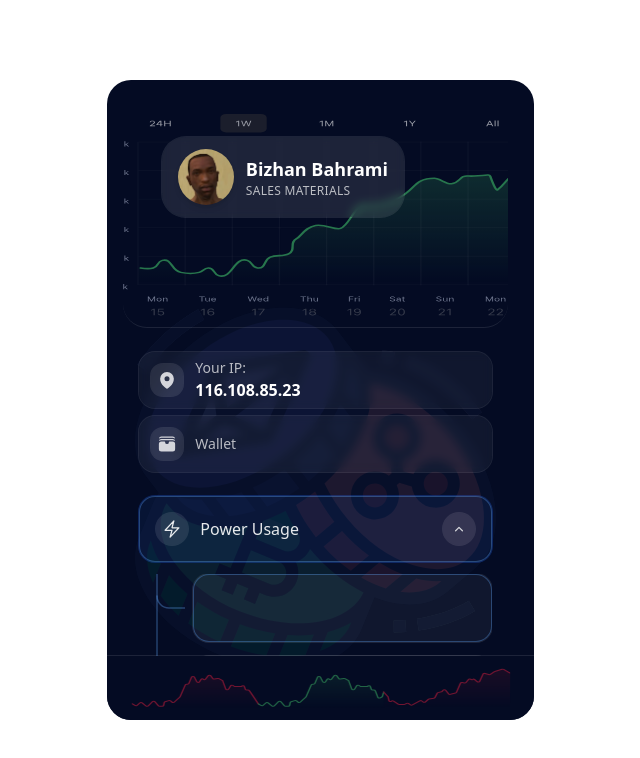
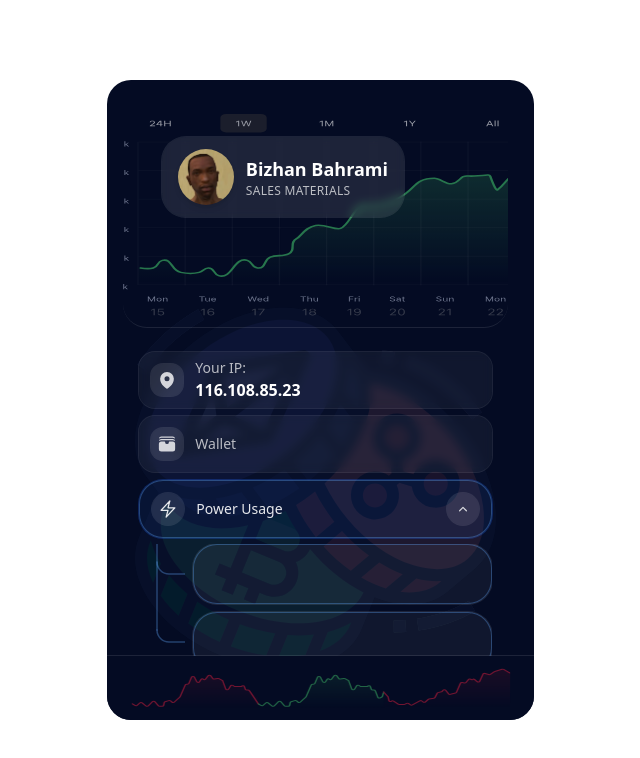
Before and after one commit to MohammadmehdiJamalpour/crypto-panel-script, a React (Vite) app: page / in a window 1280 px wide. Shown: the top 758 px of the page, without its empty margins (618-1258 px from the left). Built offline with nearby package versions, Linux system fonts and the light colour scheme.

Commit message:
accordions and accordion items width and height control added

```diff
--- a/src/components/AccordionItemsBody.jsx
+++ b/src/components/AccordionItemsBody.jsx
@@ -63,14 +63,15 @@ function useRailGeometry({ bodyRef, stackRef, itemRefs, deps = [] }) {
 
 /**
  * AccordionItemsBody
- * - renders the items stack with left padding for elbows
- * - draws the vertical rail + rounded elbows
- * - clones children to pass refs and the open state for border coloring
+ * - Renders the items stack with left padding for elbows
+ * - Draws the vertical rail + rounded elbows
+ * - Clones children to pass refs and the open state for border coloring
+ * - STATIC item gap to enforce consistent spacing
  */
 export default function AccordionItemsBody({
   children,
   open,
-  gap,
+  // gap,  // ← ignore external gap; we use a static internal value
   railOffset,
   elbowLen,
   elbowRadius,
@@ -97,13 +98,16 @@ export default function AccordionItemsBody({
   const overlayW = railOffset + elbowLen;
   const padLeft = overlayW + 8;
 
+  // STATIC gap here (px); change this one value to adjust globally
+  const STACK_GAP = 8;
+
   return (
     <div ref={bodyRef} className={cx("relative", className)}>
       {/* Items stack */}
       <div
         ref={stackRef}
         className="flex flex-col"
-        style={{ gap, paddingLeft: padLeft }}
+        style={{ gap: STACK_GAP, paddingLeft: padLeft }}
       >
         {itemsArr.map((child, i) =>
           cloneElement(child, {
@@ -151,7 +155,7 @@ export default function AccordionItemsBody({
                 const cy = Math.max(R, Math.min(H - R, y));
                 const d = [
                   `M ${railOffset} ${cy - R}`,
-                  `a ${R} ${R} 0 0 0 ${R} ${R}`,     // sweep flag kept as in your version
+                  `a ${R} ${R} 0 0 0 ${R} ${R}`,
                   `h ${Math.max(0, elbowLen - R)}`,
                 ].join(" ");
                 return (
--- a/src/components/AccordionRail.jsx
+++ b/src/components/AccordionRail.jsx
@@ -56,39 +56,33 @@ const SmoothCollapse = forwardRef(function SmoothCollapse(
   );
 });
 
-/* Item wrapper (unchanged from your design) */
+/* ----------------------------------------------------------
+   AccordionItem (ONE MODE: fixed height, full width)
+----------------------------------------------------------- */
 export const AccordionItem = forwardRef(function AccordionItem(
   {
     children,
     className = "",
     decorated = true,
-    padding = "0",
+    padding,                    // optional override
     bgClass = "bg-white/[0.05]",
     baseRingClass = "ring-1 ring-white/10",
-    optionHeight = 68,
-    height,
-    minHeight,
-    width,
-    style,
     _open = false,
   },
   ref
 ) {
-  const mergedStyle = {
-    ...(height == null && minHeight == null ? { height: optionHeight } : null),
-    ...(width != null ? { width } : null),
-    ...(height != null ? { height } : null),
-    ...(minHeight != null ? { minHeight } : null),
-    ...style,
-  };
+  const DEFAULT_HEIGHT = 60;
+  const DEFAULT_PADDING = "p-1";
 
+  const mergedStyle = { height: DEFAULT_HEIGHT };
+  const padCls = padding ?? DEFAULT_PADDING;
   const borderCls = _open ? "border border-[color:var(--rail)]" : "border-0";
 
   if (!decorated) {
     return (
       <div
         ref={ref}
-        className={cx("relative rounded-2xl", bgClass, borderCls, className)}
+        className={cx("relative w-full rounded-3xl", bgClass, borderCls, padCls, className)}
         style={mergedStyle}
       >
         {children}
@@ -100,11 +94,11 @@ export const AccordionItem = forwardRef(function AccordionItem(
     <div
       ref={ref}
       className={cx(
-        "relative rounded-2xl",
+        "relative w-full rounded-3xl",
         bgClass,
-        padding,
         baseRingClass,
         borderCls,
+        padCls,
         className
       )}
       style={mergedStyle}
@@ -116,7 +110,7 @@ export const AccordionItem = forwardRef(function AccordionItem(
 
 /**
  * AccordionSection
- * - renderHeader?(state) lets you fully control header content (e.g., LabelRow with chevron)
+ * - gap is STATIC (no prop)
  */
 export function AccordionSection({
   title = "Section",
@@ -126,8 +120,7 @@ export function AccordionSection({
   onToggle,
   size = "md",
 
-  // Rail/connector tuning
-  gap = 12,
+  // --- Rail/connector tuning (kept configurable) ---
   railOffset = 12,
   elbowLen = 24,
   elbowRadius = 10,
@@ -147,14 +140,18 @@ export function AccordionSection({
   const uid = useId();
   const [open, setOpen] = useState(defaultOpen);
 
+  // STATIC item stack gap (px)
+  const STACK_GAP = 6;
+
+  // compact header tokens to match your design
   const sizes = {
     sm: { pad: "px-3 py-3", bubble: "h-8 w-8", title: "text-sm" },
-    md: { pad: "px-4 py-4", bubble: "h-8 w-8", title: "text-base" },
+    md: { pad: "px-3 py-3", bubble: "h-8 w-8", title: "text-sm" },
   }[size];
 
   const overlayProps = {
     open,
-    gap,
+    gap: STACK_GAP,            // <- static gap
     railOffset,
     elbowLen,
     elbowRadius,
@@ -172,18 +169,18 @@ export function AccordionSection({
     <>
       <span
         className={cx(
-          "shrink-0 grid place-items-center rounded-2xl bg-white/10 ring-1 ring-white/10",
+          "shrink-0 grid place-items-center rounded-3xl bg-white/10 ring-1 ring-white/10",
           sizes.bubble
         )}
       >
-        {icon ?? <span className="h-1.5 w-1.5 rounded-full bg-white/70" />}
+        {icon ?? <span className="h-1.5 w-1.5 rounded-3ull bg-white/70" />}
       </span>
       <span className={cx("flex-1 text-left font-medium", sizes.title)}>
         {title}
       </span>
       <span
         className={cx(
-          "shrink-0 grid place-items-center rounded-2xl bg-white/10 ring-1 ring-white/10",
+          "shrink-0 grid place-items-center rounded-3xl bg-white/10 ring-1 ring-white/10",
           sizes.bubble
         )}
       >
@@ -216,9 +213,9 @@ export function AccordionSection({
           });
         }}
         className={cx(
-          "w-full flex items-center gap-3 rounded-2xl",
+          "w-full flex items-center gap-3 rounded-3xl",
           headerBgClass,
-          "py-4 text-white/90",
+          "py-3 text-white/90",
           "ring-1 duration-300 transition-all ring-blue-600/30 focus:outline-none focus:ring-1 focus:ring-blue-500/80",
           sizes.pad,
           headerBorderCls
@@ -227,7 +224,7 @@ export function AccordionSection({
         {headerInner}
       </button>
 
-      <SmoothCollapse open={open} className="mt-3" aria-hidden={!open}>
+      <SmoothCollapse open={open} className="mt-1.5" aria-hidden={!open}>
         <div id={`${uid}-panel`} role="region" aria-label={`${title} details`}>
           <AccordionItemsBody {...overlayProps}>{children}</AccordionItemsBody>
         </div>
@@ -236,8 +233,7 @@ export function AccordionSection({
   );
 }
 
-/* Container for multiple sections */
-export default function Accordion({ children, className = "", gap = "md" }) {
-  const gapCls = gap === "sm" ? "space-y-2" : gap === "md" ? "space-y-3" : "space-y-0";
-  return <div className={cx(gapCls, className)}>{children}</div>;
+/* Container for multiple sections — STATIC spacing between sections */
+export default function Accordion({ children, className = "" }) {
+  return <div className={cx("space-y-2", className)}>{children}</div>;
 }
--- a/src/layout/Body.jsx
+++ b/src/layout/Body.jsx
@@ -27,7 +27,7 @@ export default function Body({ className = "" }) {
         </div>
       </div>
 
-      <div className="relative z-10 mx-auto container max-w-md space-y-6">
+      <div className="relative z-10 mx-auto container max-w-md space-y-2">
         {/* NON-OPENABLE labels in one container */}
         <LabelsGroup
           items={[
@@ -45,25 +45,6 @@ export default function Body({ className = "" }) {
         />
 
         <Accordion>
-          {/* Accordion header uses LabelRow with chevron (openable) */}
-          {/* <AccordionSection
-            title="Network Details"
-            accentColor="rgb(96 165 250 / 0.35)"
-            renderHeader={({ open }) => (
-              <LabelRow
-                icon={<MapPinIcon className="h-5 w-5 text-white/80" />}
-                label="Network"
-                value="More details"
-                compact
-                chevron
-                chevronRotated={open}
-                className="bg-white/[0.05] w-full"
-              />
-            )}
-          >
-            <AccordionItem><Block /></AccordionItem>
-          </AccordionSection> */}
-
           <AccordionSection
             title="Power Usage"
             icon={<BoltIcon className="h-5 w-5" />}
@@ -73,7 +54,6 @@ export default function Body({ className = "" }) {
             railOffset={18}
             elbowLen={28}
             elbowRadius={12}
-            gap={14}
           >
             <AccordionItem><Block /></AccordionItem>
             <AccordionItem><Block /></AccordionItem>
@@ -87,7 +67,6 @@ export default function Body({ className = "" }) {
             railOffset={18}
             elbowLen={28}
             elbowRadius={12}
-            gap={14}
           >
             <AccordionItem><Block /></AccordionItem>
             <AccordionItem><Block /></AccordionItem>
@@ -101,7 +80,6 @@ export default function Body({ className = "" }) {
             railOffset={18}
             elbowLen={28}
             elbowRadius={12}
-            gap={14}
           >
             <AccordionItem><Block /></AccordionItem>
           </AccordionSection>
```
